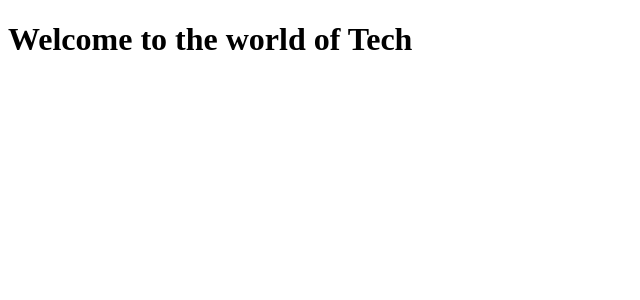
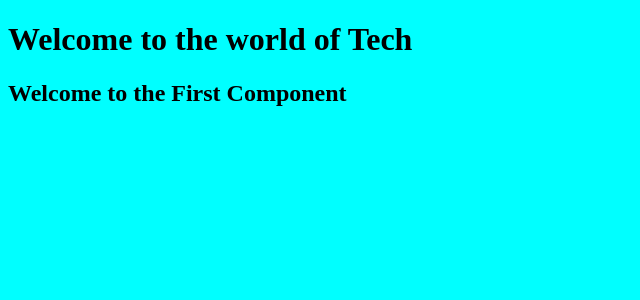
Before and after one commit to BANDISREEKUMAR/S1, a React (Vite) app in the folder source/To-Do-Application/Todo/: page / in a window 1280 px wide. Shown: the top 300 px of the page, without its empty margins (0-640 px from the left). Built offline with nearby package versions, Linux system fonts and the light colour scheme.

Commit message:
modified components

```diff
--- a/source/To-Do-Application/Todo/src/App.css
+++ b/source/To-Do-Application/Todo/src/App.css
@@ -0,0 +1,3 @@
+body{
+    background-color: aqua;
+}
--- a/source/To-Do-Application/Todo/src/App.jsx
+++ b/source/To-Do-Application/Todo/src/App.jsx
@@ -1,11 +1,17 @@
 import { useState } from 'react'
 import './App.css'
-
+import First from './Components/First.jsx'
+import styles from './Components/first.module.css'
 function App() {
   return (
    <div>
     <h1>Welcome to the world of Tech</h1>
+    <div className={styles.a}>
+    <First />
+    </div>
+
    </div>
+
   )
 }
 
--- a/source/To-Do-Application/Todo/src/Components/First.jsx
+++ b/source/To-Do-Application/Todo/src/Components/First.jsx
@@ -0,0 +1,10 @@
+import React from "react";
+export default function First() {
+  return (
+    <div>
+            <h2>Welcome to the First Component</h2>
+
+
+    </div>
+  );
+}
--- /dev/null
+++ b/source/To-Do-Application/Todo/src/Components/first.module.css
@@ -0,0 +1,4 @@
+#a{
+    color: black;
+    background-color: red;
+}
```
